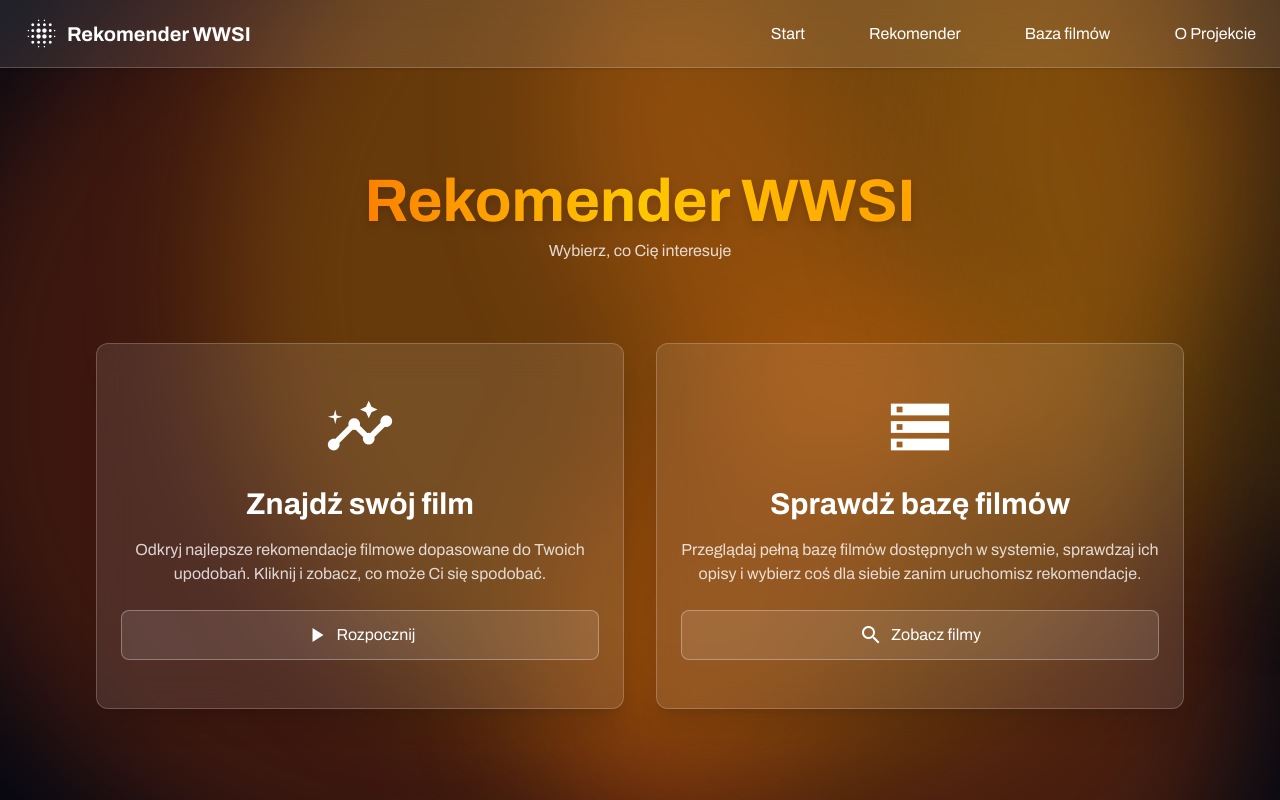
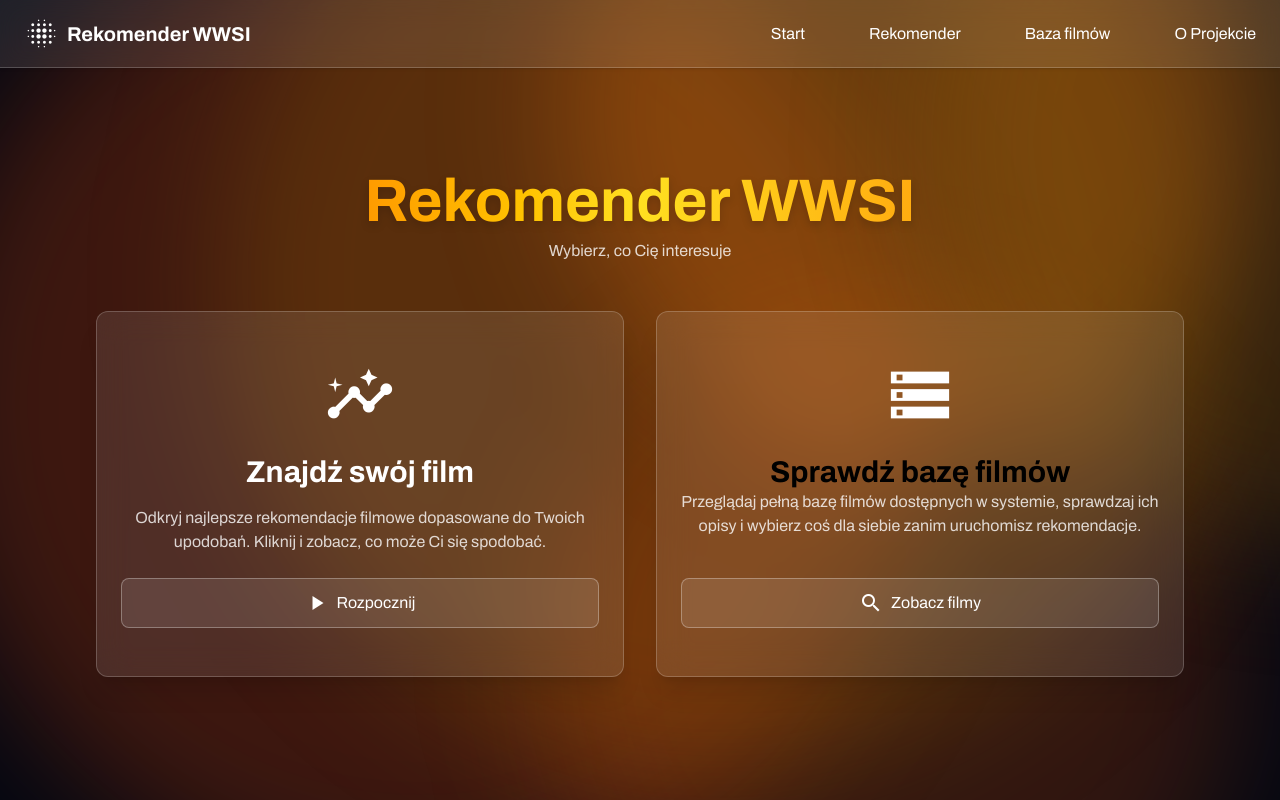
Before and after one commit to Swierszczykowaty/recommender-web, a Next.js app: page / in a window 1280 px wide. Built offline with nearby package versions, Linux system fonts and the light colour scheme.

Commit message:
[FIX] - colors, animations

```diff
--- a/src/app/about/page.tsx
+++ b/src/app/about/page.tsx
@@ -17,7 +17,7 @@ export default function AboutPage() {
           animate={{ opacity: 1, y: 0 }}
           transition={{ duration: 0.6, ease: "easeOut" }}
           >
-          <Title subtitle="Dowiedz się więcej" gradientFrom="from-teal-500" gradientVia="via-green-400" gradientTo="to-green-500">
+          <Title subtitle="Dowiedz się więcej" gradientFrom="from-teal-500" gradientVia="via-green-400" gradientTo="to-green-400">
             O Projekcie
           </Title>
         </motion.div>
--- a/src/app/globals.css
+++ b/src/app/globals.css
@@ -29,31 +29,3 @@ body {
 html {
   scroll-behavior: smooth;
 }
-
-/* hero */
-.animated-gradient-text {
-  background-image: linear-gradient(
-    to top right,
-    #fff,
-    #fff,
-    #61a35b
-    );
-  background-size: 400% auto;
-    transition: background-position 0.5s ease-in-out;
-}
-.animated-gradient-text2 {
-  background-image: linear-gradient(
-    to top right,
-    #fff,
-    #fff,
-    #ed92ff
-    );
-  background-size: 400% auto;
-    transition: background-position 0.5s ease-in-out;
-}
-.group:hover .animated-gradient-text {
-  background-position: 100% 0;
-}
-.group:hover .animated-gradient-text2 {
-  background-position: 100% 0;
-}
--- a/src/app/recommender/page.tsx
+++ b/src/app/recommender/page.tsx
@@ -68,7 +68,7 @@ useEffect(() => {
     <section className="relative min-h-screen flex justify-center overflow-hidden px-4 md:px-8 pt-32">
       <Container>
         <div className="flex flex-col items-center w-full mx-auto mb-20">
-          <Title subtitle='Wybierz film, a my znajdziemy podobne'gradientFrom="from-indigo-500" gradientVia="via-fuchsia-400" gradientTo="to-purple-500">
+          <Title subtitle='Wybierz film, a my znajdziemy podobne'gradientFrom="from-indigo-400" gradientVia="via-fuchsia-400" gradientTo="to-purple-400">
             Generowanie Rekomendacji
           </Title>
           <div className="mt-8 w-full max-w-2xl">
--- a/src/components/Background.tsx
+++ b/src/components/Background.tsx
@@ -4,54 +4,54 @@ import React, { useMemo } from 'react'; // Krok 1: Import useMemo
 import { motion } from 'framer-motion';
 import { usePathname } from 'next/navigation';
 
-export default function AnimatedBackground() {
-  const pathname = usePathname();
 
 const colorConfig = {
   // strona główna  – przygaszony pomarańcz
   default: [
     'rgba(194, 65, 12, 0.3)',   // orange-700
-    'rgba(234, 88, 12, 0.3)',   // orange-600
+    'rgba(234, 88, 12, 0.2)',   // orange-600
     'rgba(249, 115, 22, 0.3)',  // orange-500
-    'rgba(202, 138, 4, 0.3)',   // amber-700
+    'rgba(202, 138, 4, 0.2)',   // amber-700
     'rgba(161, 98, 7, 0.3)',    // amber-800
   ],
 
   // /movies  – chłodniejsze, ciemne niebiesko-cyjanowe
   '/movies': [
-    'rgba(30, 58, 138, 0.3)',   // indigo-900
-    'rgba(29, 78, 216, 0.3)',   // blue-700
+    'rgba(30, 58, 138, 0.2)',   // indigo-900
+    'rgba(29, 78, 216, 0.2)',   // blue-700
     'rgba(37, 99, 235, 0.2)',   // blue-600
-    'rgba(6, 95, 212, 0.3)',    // blue-600 variant
+    'rgba(6, 95, 212, 0.1)',    // blue-600 variant
     'rgba(12, 74, 110, 0.3)',   // cyan-800
   ],
 
   // /recommender – głęboki fiolet z domieszką magenty
 '/recommender': [
-  'rgba(88, 28, 135, 0.4)',   // głęboki fiolet (purple-900)
-  'rgba(147, 51, 234, 0.3)',  // klasyczny fiolet (purple-600)
+  'rgba(88, 28, 135, 0.25)',   // głęboki fiolet (purple-900)
+  'rgba(147, 51, 234, 0.2)',  // klasyczny fiolet (purple-600)
   'rgba(236, 72, 153, 0.2)',  // pink-500 z niższą alfą
-  'rgba(244, 114, 182, 0.2)', // pink-300, bardzo subtelny
+  'rgba(244, 114, 182, 0.18)', // pink-300, bardzo subtelny
   'rgba(109, 40, 217, 0.3)',  // purple-700
 ],
 
   // /about – stonowana zieleń / teal
   '/about': [
-    'rgba(22, 163, 74, 0.3)',   // green-700
+    'rgba(22, 163, 74, 0.2)',   // green-700
     'rgba(5, 150, 105, 0.3)',   // emerald-700
-    'rgba(34, 197, 94, 0.3)',   // green-500
+    'rgba(34, 197, 94, 0.2)',   // green-500
     'rgba(3, 84, 63, 0.3)',     // teal-900
     'rgba(20, 184, 166, 0.2)',  // teal-500
   ],
 } as const;
 
-const colors = useMemo(() => {
-  const basePath = '/' + pathname.split('/')[1];
-  type PathKey = keyof typeof colorConfig;
-  return (basePath in colorConfig
-    ? [...colorConfig[basePath as PathKey]]
-    : [...colorConfig.default]);
-}, [pathname]);
+export default function AnimatedBackground() {
+  const pathname = usePathname();
+  const colors = useMemo(() => {
+    const basePath = '/' + pathname.split('/')[1];
+    type PathKey = keyof typeof colorConfig;
+    return basePath in colorConfig
+      ? [...colorConfig[basePath as PathKey]]
+      : [...colorConfig.default];
+  }, [pathname]);
 
 
   const commonClasses = 'absolute rounded-full blur-3xl';
@@ -68,7 +68,7 @@ const colors = useMemo(() => {
         // Krok 3: Zdefiniowanie osobnych przejść dla każdej właściwości
         transition={{
           // Jednorazowa, płynna animacja dla zmiany koloru
-          backgroundColor: { duration: 0.5, ease: 'easeInOut' },
+          backgroundColor: { duration: 0.8, ease: 'easeInOut' },
           // Nieskończona pętla tylko dla ruchu
           x: { duration: 10, repeat: Infinity, ease: 'easeInOut' },
           y: { duration: 10, repeat: Infinity, ease: 'easeInOut' },
--- a/src/components/Hero.tsx
+++ b/src/components/Hero.tsx
@@ -13,12 +13,12 @@ export default function Hero() {
       <Container>
         <div className="flex flex-col items-center justify-center relative z-10 w-full text-center">
           <motion.div
-            className="relative z-10 w-full max-w-4xl text-center my-20"
+            className="relative z-10 w-full max-w-4xl text-center my-12"
             initial={{ opacity: 0, y: -20 }}
             animate={{ opacity: 1, y: 0 }}
             transition={{ duration: 0.7, ease: 'easeOut' }}
           >
-            <Title subtitle="Wybierz, co Cię interesuje" gradientFrom="from-orange-600" gradientVia="via-yellow-400" gradientTo="to-orange-400">
+            <Title subtitle="Wybierz, co Cię interesuje" gradientFrom="from-orange-500" gradientVia="via-yellow-300" gradientTo="to-orange-400">
               Rekomender WWSI
             </Title>
           </motion.div>
@@ -35,10 +35,10 @@ export default function Hero() {
               className="group flex-1 min-h-[300px] flex flex-col justify-between bg-white/10 backdrop-blur-lg border border-white/20 rounded-xl px-6 py-12 text-center shadow-xl transition hover:bg-white/20"
             >
               <div>
-                <span className="material-icons text-6xl md-60 mb-6 bg-clip-text text-transparent transition-transform ease-in-out animated-gradient-text2">
+                <span className="material-icons text-6xl md-60 mb-6 text-white">
                   insights
                 </span>
-                <h1 className="text-3xl font-bold mb-4 bg-clip-text text-transparent transition-transform duration-300 ease-in-out animated-gradient-text2">
+                <h1 className="text-3xl font-bold mb-4 text-white">
                   Znajdź swój film
                 </h1>
                 <p className="text-white/80 text-base mb-6">
@@ -57,10 +57,10 @@ export default function Hero() {
               className="group flex-1 min-h-[300px] flex flex-col justify-between bg-white/10 backdrop-blur-lg border border-white/20 rounded-xl px-6 py-12 text-center shadow-xl transition hover:bg-white/20"
             >
               <div>
-                <span className="material-icons text-6xl md-60 mb-6 bg-clip-text text-transparent transition-transform ease-in-out animated-gradient-text">
+                <span className="material-icons text-6xl md-60 mb-6 text-white">
                 storage
                 </span>
-                <h1 className="text-3xl font-bold mb-4 bg-clip-text text-transparent transition-transform duration-300 ease-in-out animated-gradient-text">Sprawdź bazę filmów</h1>
+                <h1 className="text-3xl font-bold mb-4text-white">Sprawdź bazę filmów</h1>
                 <p className="text-white/80 text-base mb-6">
                   Przeglądaj pełną bazę filmów dostępnych w systemie, sprawdzaj ich opisy i wybierz coś dla siebie zanim uruchomisz rekomendacje.
                 </p>
--- a/src/components/SmallMovieCard.tsx
+++ b/src/components/SmallMovieCard.tsx
@@ -9,7 +9,7 @@ interface SmallMovieCardProps {
   onSelect: (movie: Movie) => void;
 }
 
-export default function SmallMovieCard({ movie, onSelect }: SmallMovieCardProps) {
+export default function SmallMovieCard({ movie}: SmallMovieCardProps) {
   return (
     <div
       className="w-full flex flex-col xl:flex-row items-center gap-6 p-3 bg-white/10 rounded-lg hover:bg-white/20 transition cursor-pointer"
```
